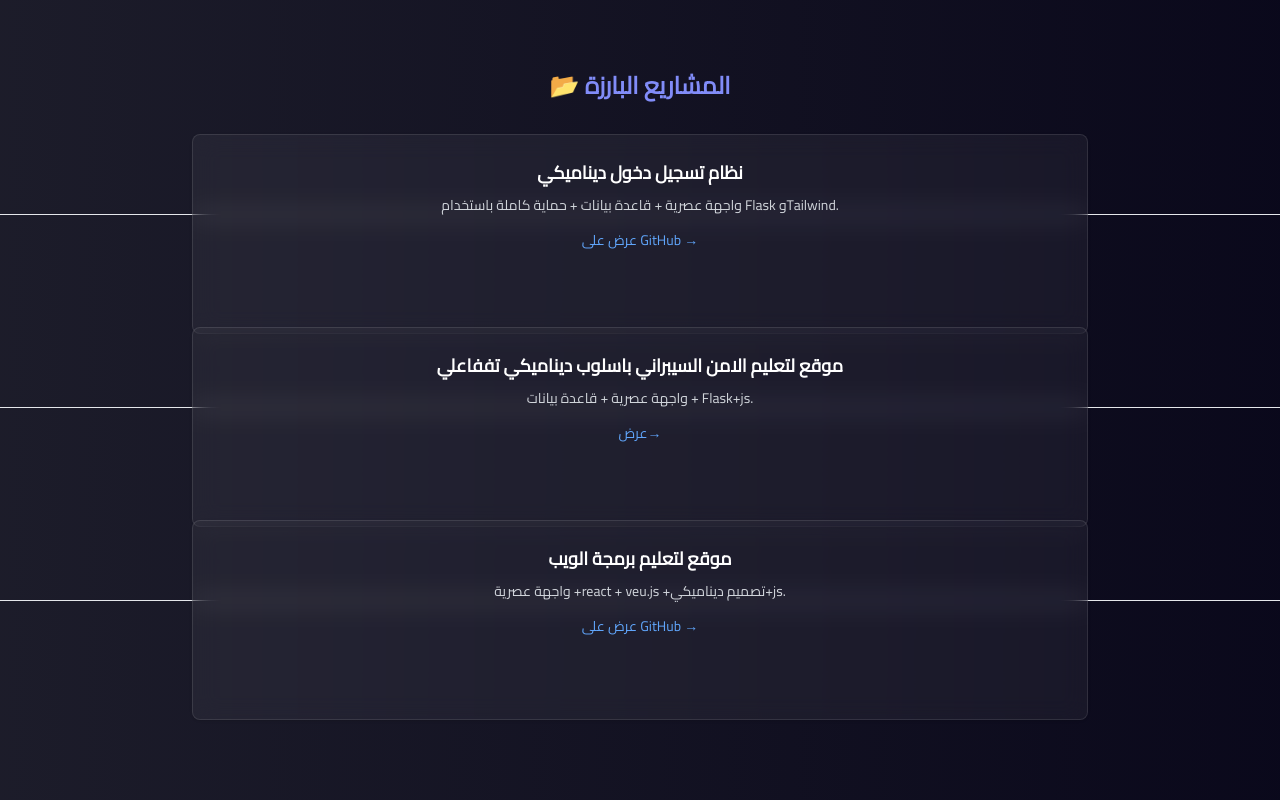
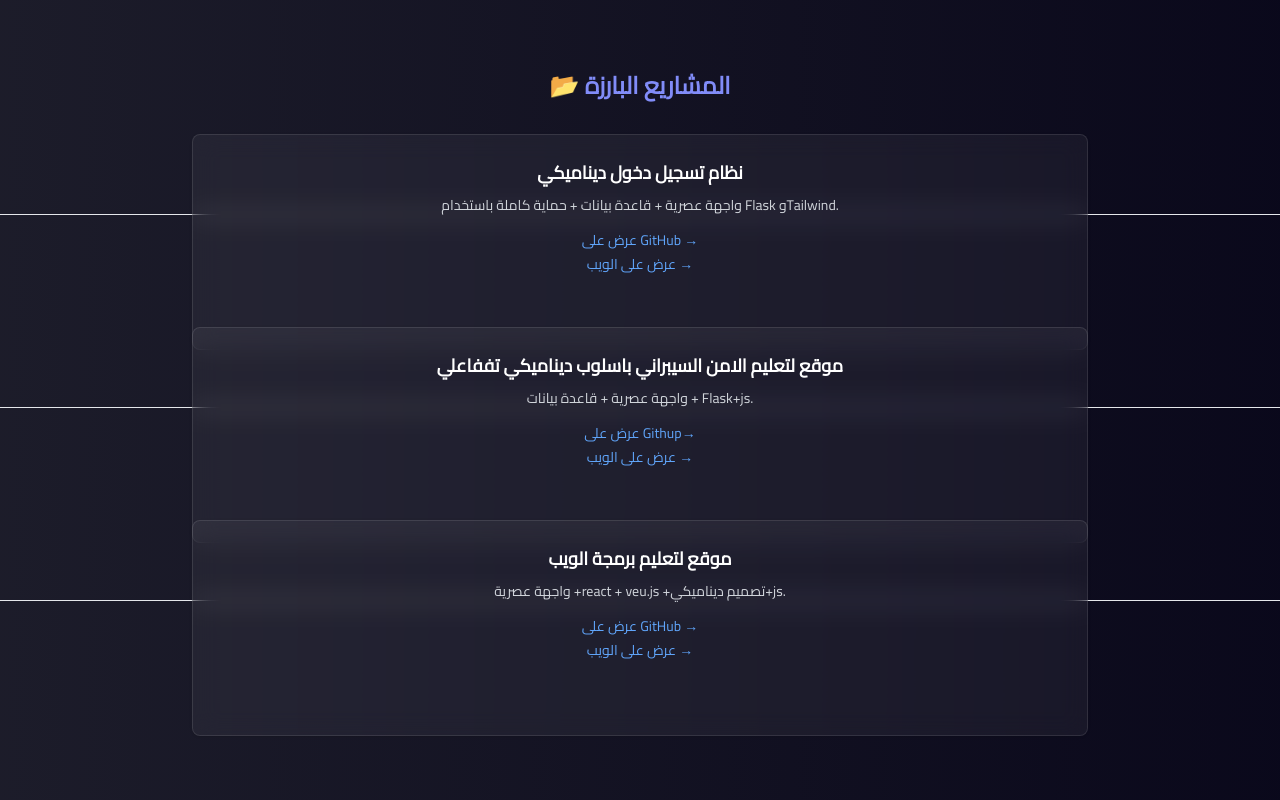
Before and after one commit to ghaithhasan963/my-webpage, a plain HTML site: page index.html in a window 1280 px wide. Shown: the part 1140-1940 px from the top of the page. Drawn offline with nearby package versions, Linux system fonts and the light colour scheme.

Commit message:
Update index.html

```diff
--- a/index.html
+++ b/index.html
@@ -36,7 +36,7 @@
     #card{
         position: absolute;
         width: 70vw;
-        height: 25vh;
+        height: 27vh;
         left: 50%;
         transform: translateX(-50%);
     }
@@ -92,7 +92,8 @@
         <div id="card" class="glass p-6 rounded-lg shadow hover:scale-[1.02] transition">
           <h3 class="text-lg font-semibold mb-2">نظام تسجيل دخول ديناميكي</h3>
           <p class="text-sm text-gray-300 mb-3">واجهة عصرية + قاعدة بيانات + حماية كاملة باستخدام Flask وTailwind.</p>
-          <a href="https://github.com/ghaithhasan963/login-" class="text-blue-400 hover:underline text-sm" target="_blank">عرض على GitHub →</a>
+          <a href="https://github.com/ghaithhasan963/login-" class="text-blue-400 hover:underline text-sm" target="_blank">عرض على GitHub →</a> </br>
+          <a href="https://login-1fql.onrender.com/" class="text-blue-400 hover:underline text-sm" target="_blank">عرض على الويب →</a>
         </div>
       </div>
     </div>
@@ -104,7 +105,8 @@
          <div  id="card" class="glass p-6 rounded-lg shadow hover:scale-[1.02] transition">
            <h3 class="text-lg font-semibold mb-2">موقع لتعليم الامن السيبراني باسلوب ديناميكي تففاعلي</h3>
            <p class="text-sm text-gray-300 mb-3">واجهة عصرية + قاعدة بيانات + Flask+js.</p>
-           <a href="accadamu-shadow" class="text-blue-400 hover:underline text-sm" target="_blank">عرض→</a>
+           <a href="https://github.com/ghaithhasan963/accademy-shadow" class="text-blue-400 hover:underline text-sm" target="_blank">عرض على Githup→</a> </br>
+          <a href="https://login-1fql.onrender.com/" class="text-blue-400 hover:underline text-sm" target="_blank">عرض على الويب →</a>
         </div>
       </div>
     </div>
@@ -116,7 +118,8 @@
         <div id="card" class="glass p-6 rounded-lg shadow hover:scale-[1.02] transition">
           <h3 class="text-lg font-semibold mb-2">موقع لتعليم برمجة الويب </h3>
           <p class="text-sm text-gray-300 mb-3">واجهة عصرية +react + veu.js +تصميم ديناميكي+js.</p>
-          <a href="web_programming_academy.html" class="text-blue-400 hover:underline text-sm" target="_blank">عرض على GitHub →</a>
+          <a href="https://github.com/ghaithhasan963/web_programming_academy" class="text-blue-400 hover:underline text-sm" target="_blank">عرض على GitHub →</a> </br>
+          <a href="https://web-programming-academy.onrender.com" class="text-blue-400 hover:underline text-sm" target="_blank">عرض على الويب →</a>
         </div>
       </div>
     </div>
```
